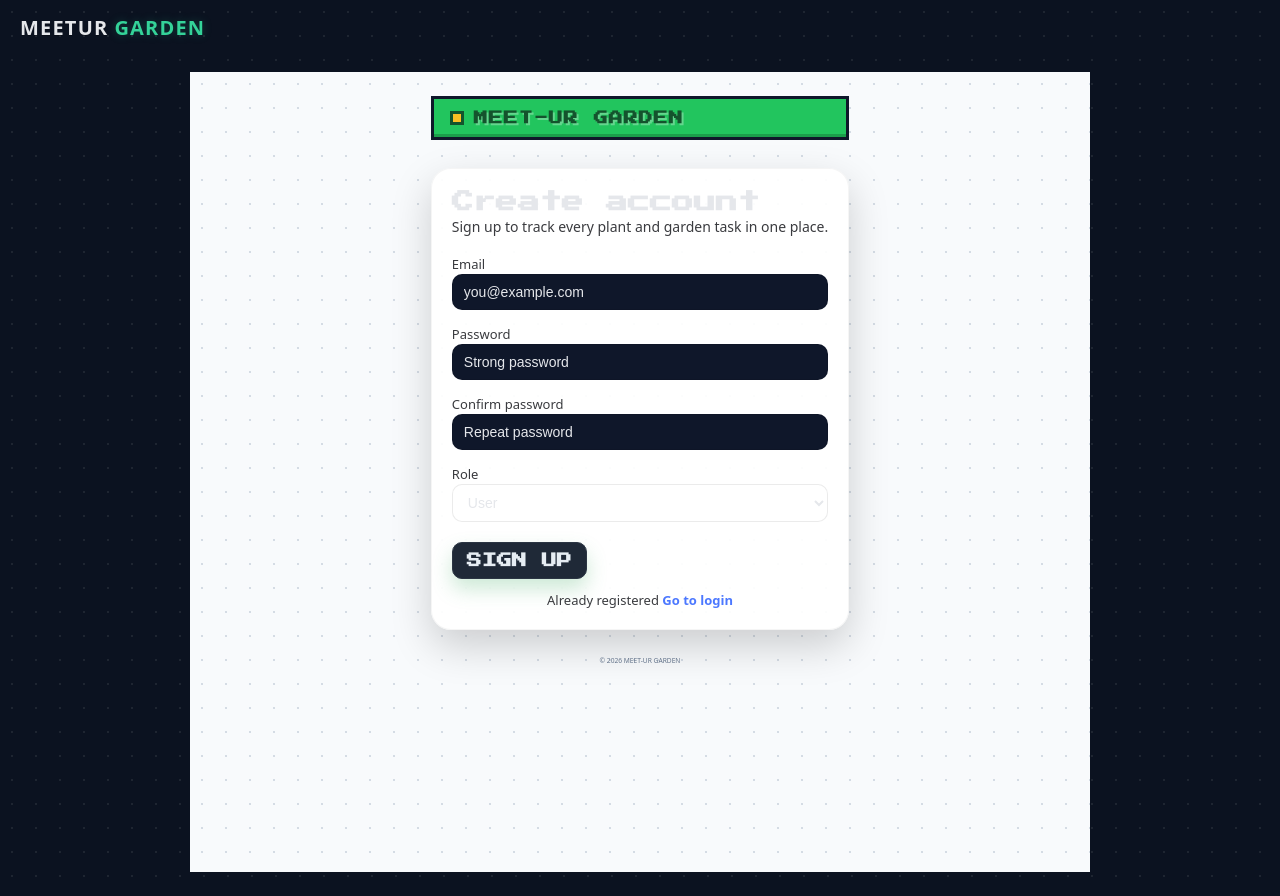
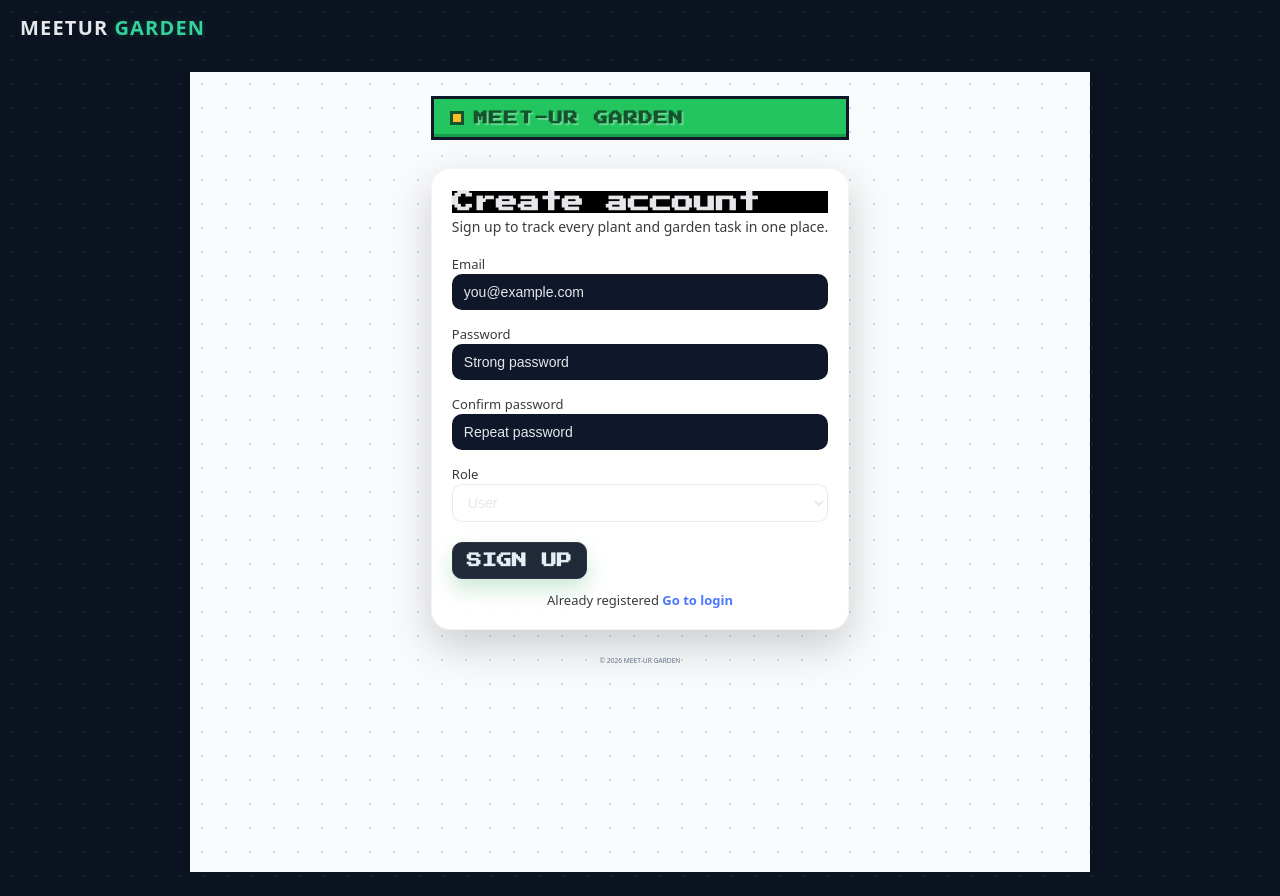
Before and after one commit to RenataSei/meetur-garden-thesis, a React (Create React App) app in the folder frontend/: page /register in a window 1280 px wide. Built offline with nearby package versions, Linux system fonts and the light colour scheme; no server answers.

Commit message:
More UI changes

```diff
--- a/frontend/src/pages/Register.js
+++ b/frontend/src/pages/Register.js
@@ -88,7 +88,7 @@ export default function Register() {
 
         <section className="auth__body">
           <div className="auth-card">
-            <h2 className="auth-card__title">Create account</h2>
+            <h2 className="auth-card__title" style={{ background: "black" }}>Create account</h2>
             <p className="auth-card__subtitle">
               Sign up to track every plant and garden task in one place.
             </p>
```
